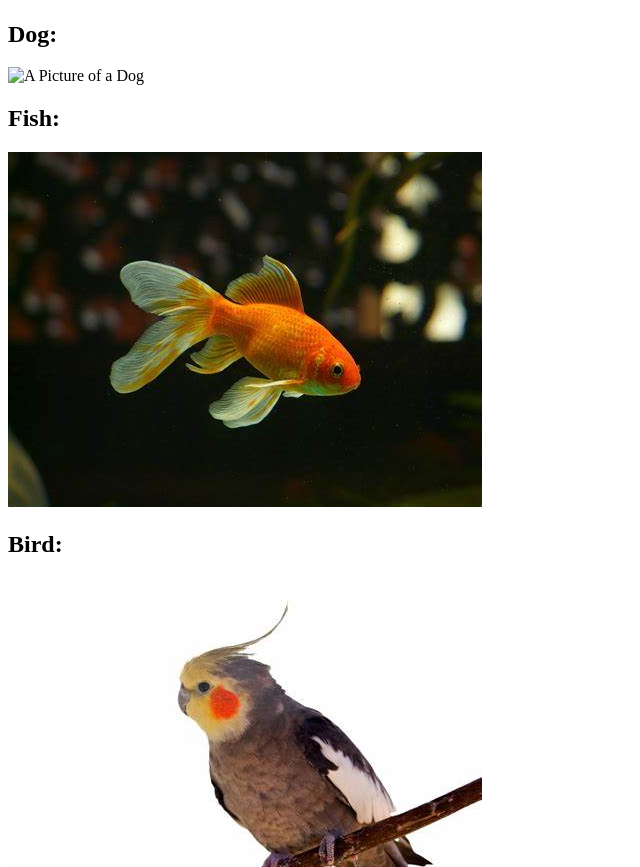
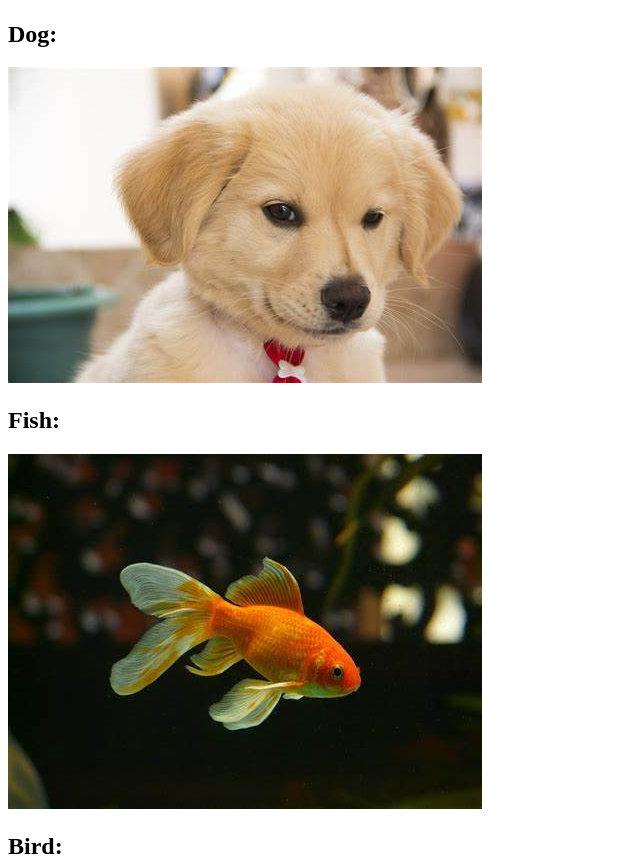
Before and after one commit to veriesseals/app-brew-file-paths, a plain HTML site: page Folder0/index.html in a window 1280 px wide. Shown: the part 922-1789 px from the top of the page, without its empty margins (0-640 px from the left). Drawn offline with Linux system fonts and the light colour scheme; the site is published under a folder, as on GitHub Pages, so addresses that start at the root find nothing.

Commit message:
Fixed path to Dog Image

```diff
--- a/Folder0/index.html
+++ b/Folder0/index.html
@@ -16,7 +16,7 @@
     <img src="./Folder3/cat.png" alt="A Picture of a Cat">
 
     <h2>Dog:</h2>
-    <img src="/dog.png"  alt="A Picture of a Dog">
+    <img src="../dog.png"  alt="A Picture of a Dog">
 
     <h2>Fish:</h2>
     <img src="../Folder1/fish.png" alt="A Picture of a Fish">
```
